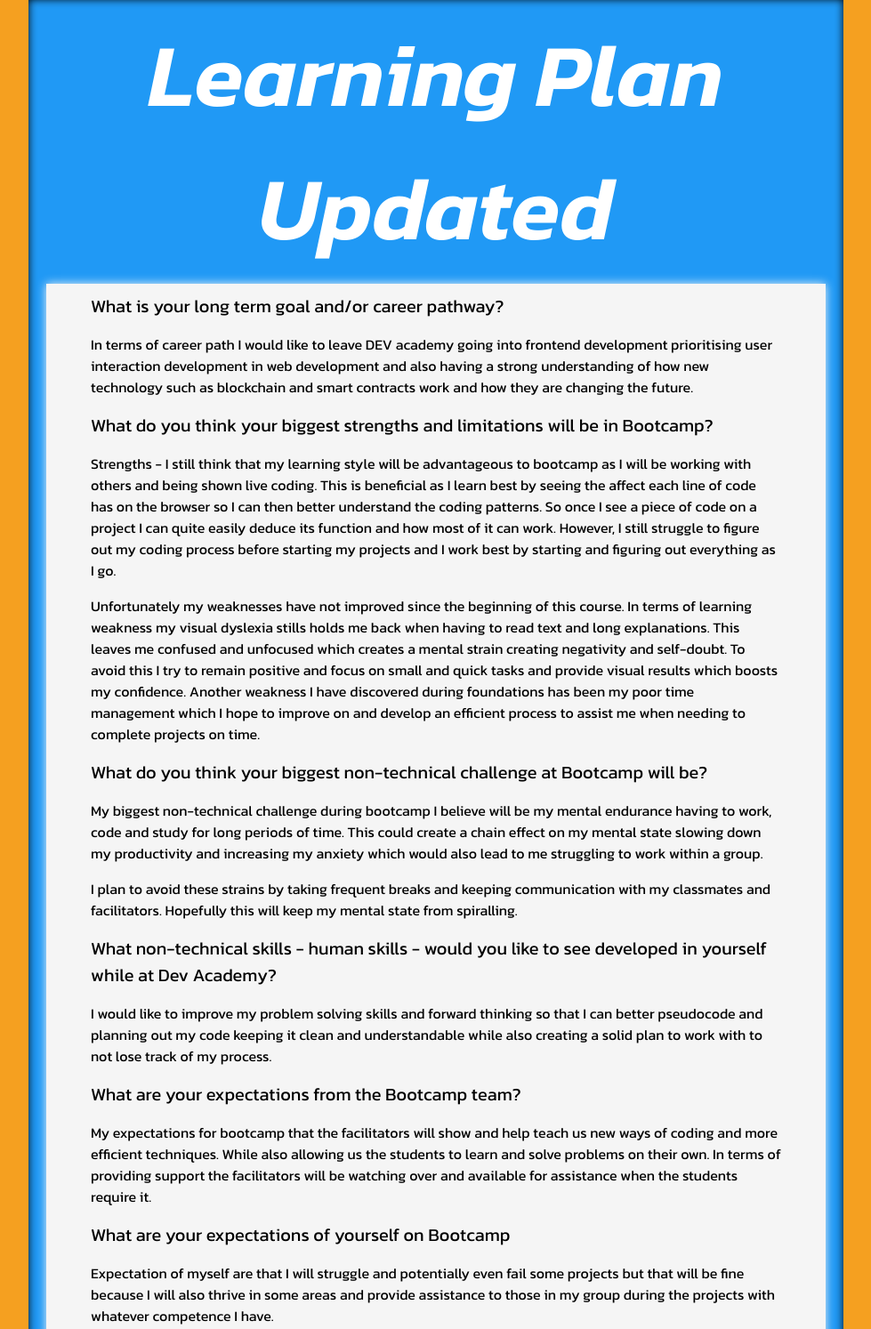
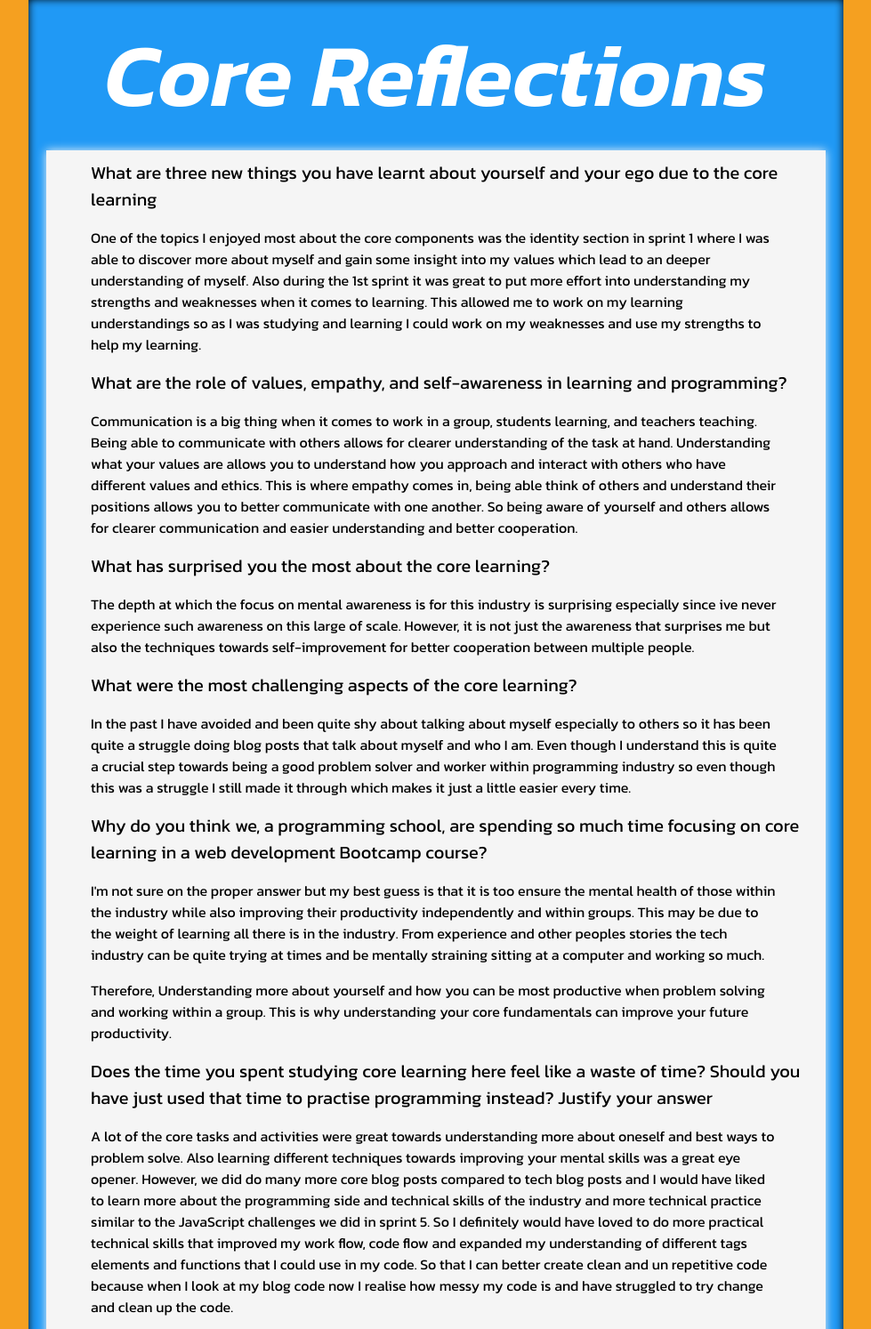
Before and after one commit to Mac-RawcusJr/Mac-RawcusJr.github.io, a plain HTML site: page blog/core.html in a window 1280 px wide. Shown: the part 259-1753 px from the top of the page at 89% size, without its empty margins (150-1129 px from the left). Drawn offline with Linux system fonts and the light colour scheme.

Commit message:
Core reflection blog post

```diff
--- a/blog/core.html
+++ b/blog/core.html
@@ -32,6 +32,55 @@
 
       </div>
     </header>
+
+<!--Core Reflection-------------------------------->
+
+<div class="container" id="core-reflection">
+  <div class="h1">
+    <h1>Core Reflections</h1>
+  </div>
+  <div class="article">
+    <div>
+      <h5>What are three new things you have learnt about yourself and your ego due to the core learning</h5>
+        <p>
+          One of the topics I enjoyed most about the core components was the identity section in sprint 1 where I was able to discover more about myself and gain some insight into my values which lead to an deeper understanding of myself. Also during the 1st sprint it was great to put more effort into understanding my strengths and weaknesses when it comes to learning. This allowed me to work on my learning understandings so as I was studying and learning I could work on my weaknesses and use my strengths to help my learning.
+        </p>
+    </div>
+    <div>
+      <h5>What are the role of values, empathy, and self-awareness in learning and programming?</h5>
+        <p>
+          Communication is a big thing when it comes to work in a group, students learning, and teachers teaching. Being able to communicate with others allows for clearer understanding of the task at hand. Understanding what your values are allows you to understand how you approach  and interact with others who have different values and ethics. This is where empathy comes in, being able think of others and understand their positions allows you to better communicate with one another. So being aware of yourself and others allows for clearer communication and easier understanding and better cooperation.
+        </p>
+    </div>
+    <div>
+      <h5>What has surprised you the most about the core learning?</h5>
+        <p>
+          The depth at which the focus on mental awareness is for this industry is surprising especially since ive never experience such awareness on this large of scale. However, it is not just the awareness that surprises me but also the techniques towards self-improvement for better cooperation between multiple people.
+        </p>
+    </div>
+    <div>
+      <h5>What were the most challenging aspects of the core learning?</h5>
+        <p>
+          In the past I have avoided and been quite shy about talking about myself especially to others so it has been quite a struggle doing blog posts that talk about myself and who I am. Even though I understand this is quite a crucial step towards being a good problem solver and worker within programming industry so even though this was a struggle I still made it through which makes it just a little easier every time.</p>
+    </div>
+    <div>
+      <h5>Why do you think we, a programming school, are spending so much time focusing on core learning in a web development Bootcamp course?</h5>
+        <p>
+          I'm not sure on the proper answer but my best guess is that it is too ensure the mental health of those within the industry while also improving their productivity independently and within groups. This may be due to the weight of learning all there is in the industry. From experience and other peoples stories the tech industry can be quite trying at times and be mentally straining sitting at a computer and working so much.
+        </p>
+        <p>
+          Therefore, Understanding more about yourself and how you can be most productive when problem solving and working within a group. This is why understanding your core fundamentals can improve your future productivity.
+        </p>
+    </div>
+    <div>
+      <h5>Does the time you spent studying core learning here feel like a waste of time? Should you have just used that time to practise programming instead? Justify your answer</h5>
+        <p>
+          A lot of the core tasks and activities were great towards understanding more about oneself and best ways to problem solve. Also learning different techniques towards improving your mental skills was a great eye opener. However, we did do many more core blog posts compared to tech blog posts and I would have liked to learn more about the programming side and technical skills of the industry and more technical practice similar to the JavaScript challenges we did in sprint 5. So I definitely would have loved to do more practical technical skills that improved my work flow, code flow and expanded my understanding of different tags elements and functions that I could use in my code.  So that I can better create clean and un repetitive code because when I look at my blog code now I realise how messy my code is and have struggled to try change and clean up the code.
+        </p>
+
+    </div>
+  </div>
+</div>
 
 <!--Learning Plan Update Blog-------------------------------->
 
```
